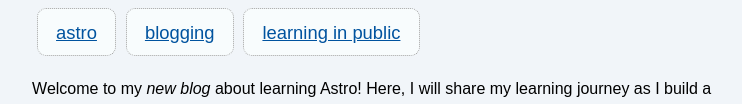
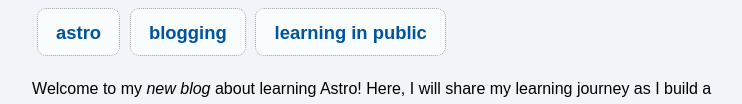
Before and after one commit to JosephHerreraDev/blog, an Astro site: page /posts/post-1 in a window 1280 px wide. Shown: the part 553-657 px from the top of the page, without its empty margins (268-1010 px from the left). Built offline with nearby package versions, Linux system fonts and the light colour scheme; Astro itself is replaced by a stand-in of ours.

Commit message:
Refactor Post layout

```diff
--- a/src/layouts/MarkdownPostLayout.astro
+++ b/src/layouts/MarkdownPostLayout.astro
@@ -10,7 +10,7 @@
 
   <img src={frontmatter.image.url} width="300" alt={frontmatter.image.alt} />
 
-  <div class="tags">
+  <div class="tag-container">
     {frontmatter.tags.map((tag) => (
       <p class="tag"><a href={`/tags/${tag}`}>{tag}</a></p>
     ))}
@@ -19,21 +19,24 @@
   <slot />
 </BaseLayout>
 <style>
-  a {
-    color: #00539F;
-  }
-
-  .tags {
+  .tag-container{
     display: flex;
-    flex-wrap: wrap;
+    align-items: center;
+    overflow-x: auto;
   }
 
   .tag {
+    font-size: 1.15em;
+    border: dotted 1px #a1a1a1;
+    background-color: #F8FCFD;
     margin: 0.25em;
-    border: dotted 1px #a1a1a1;
+    padding: .5em 1em;
     border-radius: .5em;
-    padding: .5em 1em;
-    font-size: 1.15em;
-    background-color: #F8FCFD;
+    font-weight: bold;
+    flex-shrink: 0;
+  }
+  a {
+    color: #00539F;
+    text-decoration: none;
   }
 </style>
--- a/src/styles/blog.css
+++ /dev/null
@@ -1,14 +0,0 @@
-.tag-container{
-    display: flex;
-    align-items: center;
-    overflow-x: auto;
-}
-
-.tag {
-    background-color: #ff9776;
-    margin-left: 10px;
-    padding: 8px;
-    border-radius: 8px;
-    font-weight: bold;
-    flex-shrink: 0;
-}
```
